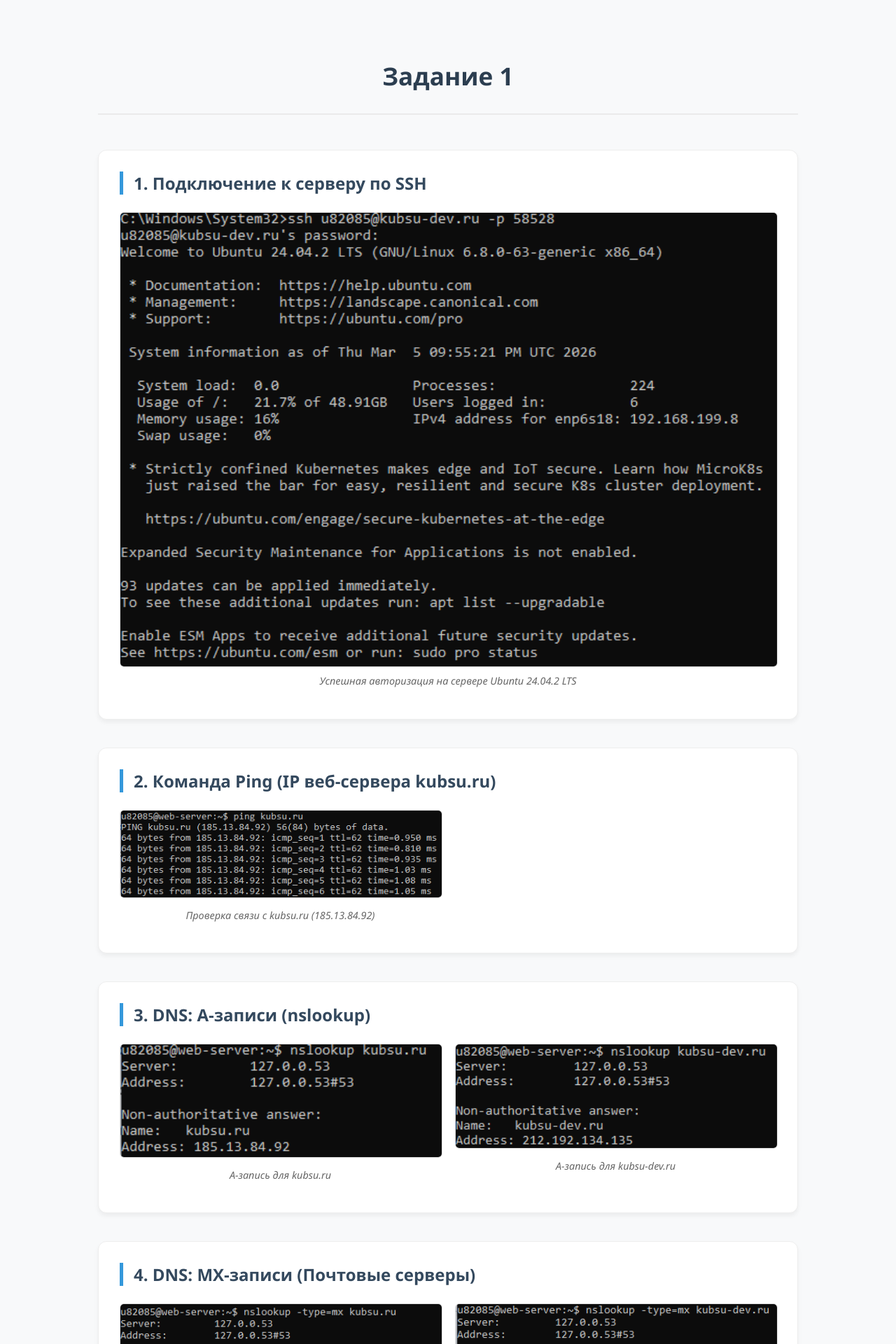
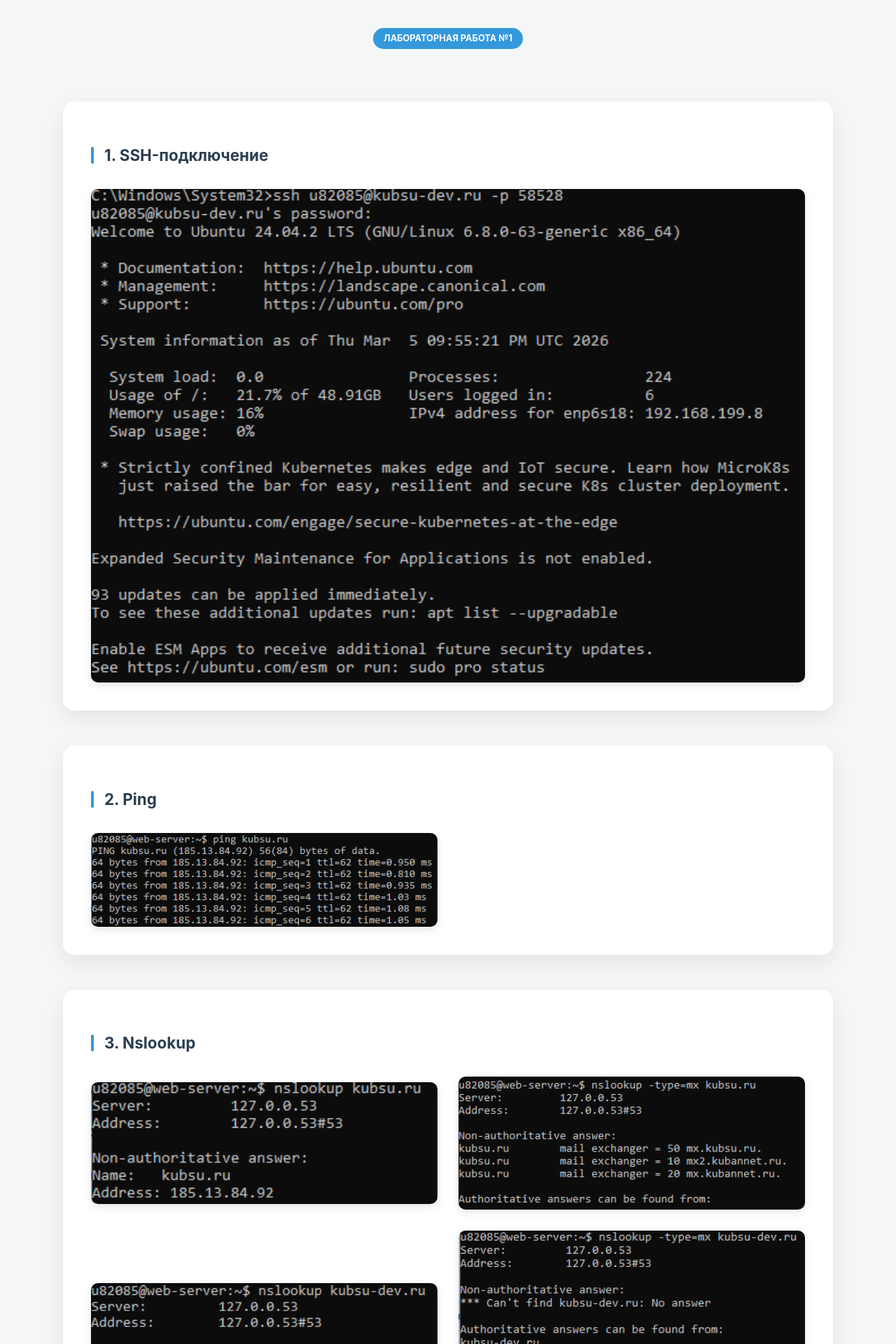
Before and after one commit to tvorozochek/s0195820-web-1, a PHP site: page / in a window 1280 px wide. Shown: the top 1920 px of the page at 70% size. Run offline with PHP 8.4, Linux system fonts and the light colour scheme.

Commit message:
Обновил дизайн и структуру сайта

```diff
--- a/index.html
+++ b/index.html
@@ -3,94 +3,83 @@
 <head>
     <meta charset="UTF-8">
     <meta name="viewport" content="width=device-width, initial-scale=1.0">
-    <title>Отчет по Заданию №1</title>
+    <title>Задание 1</title>
     <link rel="stylesheet" href="style.css">
 </head>
 <body>
     <div class="container">
         <header>
-            <h1>Задание 1</h1>
+            <div class="badge">Лабораторная работа №1</div>
         </header>
 
         <main>
             <section class="card">
-                <h2>1. Подключение к серверу по SSH</h2>
+                <h2>1. SSH-подключение</h2>
                 <div class="image-box single">
                     <img src="./img/login.png" alt="SSH Connection">
-                    <p class="caption">Успешная авторизация на сервере Ubuntu 24.04.2 LTS</p>
                 </div>
             </section>
 
             <section class="card">
-                <h2>2. Команда Ping (IP веб-сервера kubsu.ru)</h2>
+                <h2>2. Ping</h2>
                 <div class="image-grid">
                     <div class="image-box">
-                        <img src="./img/ping.png" alt="Ping 1">
-                        <p class="caption">Проверка связи с kubsu.ru (185.13.84.92)</p>
+                        <img src="./img/ping.png" alt="Ping kubsu.ru">
                     </div>
                 </div>
             </section>
 
             <section class="card">
-                <h2>3. DNS: A-записи (nslookup)</h2>
+                <h2>3. Nslookup</h2>
                 <div class="image-grid">
                     <div class="image-box">
-                        <img src="./img/nslookup.png" alt="nslookup kubsu.ru">
-                        <p class="caption">A-запись для kubsu.ru</p>
+                        <img src="./img/nslookup.png" alt="A-records">
                     </div>
                     <div class="image-box">
-                        <img src="./img/nslookup-dev.png" alt="nslookup kubsu-dev.ru">
-                        <p class="caption">A-запись для kubsu-dev.ru</p>
+                        <img src="./img/nslookup-mx.png" alt="MX-records">
+                    </div>
+                    <div class="image-box">
+                        <img src="./img/nslookup-dev.png" alt="A-records">
+                    </div>
+                    <div class="image-box">
+                        <img src="./img/nslookup-mx-dev.png" alt="MX-records">
                     </div>
                 </div>
             </section>
 
             <section class="card">
-                <h2>4. DNS: MX-записи (Почтовые серверы)</h2>
+                <h2>4. Whois</h2>
                 <div class="image-grid">
-                    <div class="image-box">
-                        <img src="./img/nslookup-mx.png" alt="MX kubsu.ru">
-                        <p class="caption">Почтовые шлюзы kubsu.ru</p>
+                    <div class="image-box highlight">
+                        <img src="./img/whois.png" alt="Whois kubsu.ru">
+                        <p class="caption">kubsu.ru зарегистрирован в 1998 году</p>
                     </div>
-                    <div class="image-box">
-                        <img src="./img/nslookup-mx-dev.png" alt="MX kubsu-dev.ru">
-                        <p class="caption">Результат поиска MX для kubsu-dev.ru</p>
+                    <div class="image-box highlight">
+                        <img src="./img/whois-dev.png" alt="Whois kubsu-dev.ru">
+                        <p class="caption">kubsu-dev.ru зарегистрирован в 2020 году</p>
                     </div>
                 </div>
             </section>
 
             <section class="card">
-                <h2>5. Дата регистрации доменов (Whois)</h2>
-                <div class="image-grid">
-                    <div class="image-box">
-                        <img src="./img/whois.png" alt="Whois kubsu.ru">
-                        <p class="caption">Регистрация kubsu.ru: 1998-03-28</p>
-                    </div>
-                    <div class="image-box">
-                        <img src="./img/whois-dev.png" alt="Whois kubsu-dev.ru">
-                        <p class="caption">Регистрация kubsu-dev.ru: 2020-02-12</p>
-                    </div>
+                <h2>5. Развертывание через Git</h2>
+                <div class="image-box single">
+                    <img src="./img/task5.png" alt="Git Deployment">
+                    <p class="caption">Процесс клонирования репозитория из GitHub в директорию ~/www на сервере</p>
                 </div>
             </section>
 
-            <section class="card">
-                <h2>6. Работа с файлами по SFTP (Шаг 6)</h2>
+            <section class="card secondary">
+                <h2>6. Работа в SFTP-клиенте</h2>
                 <div class="image-box single">
-                    <img src="./img/image.png" alt="FileZilla Transfer">
-                    <p class="caption">Интерфейс FileZilla: загрузка файлов index.jss и index.php</p>
-                </div>
-            </section>
-
-            <section class="card placeholder">
-                <h2>7. Git-репозиторий (Шаг 5)</h2>
-                <div class="image-box single">
-                    <div class="empty-state">Сюда добавьте скриншот выполнения команд git clone / git push</div>
+                    <img src="./img/task6.png" alt="FileZilla">
+                    <p class="caption">FileZilla: Синхронизация локальных файлов с удаленным сервером</p>
                 </div>
             </section>
         </main>
 
         <footer>
-            <p>© 2026 Лабораторная работа №1</p>
+            <p>© 2026 • Кафедра информационных технологий • КубГУ</p>
         </footer>
     </div>
 </body>
--- a/style.css
+++ b/style.css
@@ -1,106 +1,126 @@
+:root {
+    --primary: #3498db;
+    --dark: #2c3e50;
+    --bg: #f4f7f6;
+    --text: #333;
+    --shadow: 0 10px 30px rgba(0,0,0,0.08);
+}
+
 body {
-    background-color: #f8f9fa;
-    color: #333;
-    font-family: 'Segoe UI', Tahoma, Geneva, Verdana, sans-serif;
+    background-color: var(--bg);
+    color: var(--text);
+    font-family: 'Inter', -apple-system, sans-serif;
+    line-height: 1.6;
     margin: 0;
-    padding: 0;
 }
 
 .container {
-    max-width: 1000px;
-    margin: 40px auto;
-    padding: 20px;
+    max-width: 1100px;
+    margin: 0 auto;
+    padding: 40px 20px;
 }
 
+/* Header styling */
 header {
     text-align: center;
-    margin-bottom: 50px;
-    border-bottom: 2px solid #eaeaea;
-    padding-bottom: 20px;
+    margin-bottom: 60px;
+}
+
+.badge {
+    display: inline-block;
+    background: var(--primary);
+    color: white;
+    padding: 5px 15px;
+    border-radius: 20px;
+    font-size: 0.8rem;
+    font-weight: bold;
+    text-transform: uppercase;
+    margin-bottom: 15px;
 }
 
 h1 {
-    color: #2c3e50;
-    font-size: 2.2rem;
-    margin-bottom: 10px;
+    color: var(--dark);
+    font-size: 2.5rem;
+    margin: 0 0 15px 0;
 }
 
-.subtitle {
-    font-size: 1.1rem;
+.user-info {
     color: #7f8c8d;
+    display: flex;
+    justify-content: center;
+    gap: 30px;
 }
 
+/* Card Improvements */
 .card {
     background: #fff;
-    border-radius: 12px;
-    box-shadow: 0 4px 6px rgba(0,0,0,0.05);
-    padding: 30px;
-    margin-bottom: 40px;
-    border: 1px solid #eee;
+    border-radius: 16px;
+    box-shadow: var(--shadow);
+    padding: 40px;
+    margin-bottom: 50px;
+    transition: transform 0.3s ease;
+    border: none;
+}
+
+.card:hover {
+    transform: translateY(-5px);
 }
 
 h2 {
-    color: #34495e;
-    font-size: 1.5rem;
-    margin-top: 0;
-    margin-bottom: 25px;
-    border-left: 5px solid #3498db;
-    padding-left: 15px;
+    color: var(--dark);
+    font-size: 1.4rem;
+    margin-bottom: 30px;
+    display: flex;
+    align-items: center;
 }
 
+h2::before {
+    content: '';
+    width: 4px;
+    height: 24px;
+    background: var(--primary);
+    margin-right: 15px;
+    border-radius: 2px;
+}
+
+/* Grid system */
 .image-grid {
     display: grid;
     grid-template-columns: 1fr 1fr;
-    gap: 20px;
-}
-
-.image-box {
-    text-align: center;
+    gap: 30px;
+    align-items: center;
 }
 
 .image-box img {
     width: 100%;
-    border-radius: 6px;
-    border: 1px solid #ddd;
-    transition: transform 0.2s ease;
-}
-
-.image-box img:hover {
-    transform: scale(1.02);
+    border-radius: 10px;
+    box-shadow: 0 4px 12px rgba(0,0,0,0.1);
+    display: block;
 }
 
 .caption {
-    font-size: 0.9rem;
-    color: #666;
-    margin-top: 10px;
-    font-style: italic;
+    font-size: 0.85rem;
+    color: #95a5a6;
+    margin-top: 15px;
+    text-align: center;
 }
 
-.single img {
-    max-width: 100%;
-    display: block;
-    margin: 0 auto;
-}
-
-.empty-state {
-    height: 200px;
-    background: #f1f1f1;
-    display: flex;
-    align-items: center;
-    justify-content: center;
-    border: 2px dashed #ccc;
-    color: #999;
-    border-radius: 8px;
+.info-text {
+    background: #fcfcfc;
+    padding: 20px;
+    border-radius: 10px;
+    border-left: 3px solid #eee;
 }
 
 footer {
     text-align: center;
-    padding: 40px 0;
+    padding: 60px 0;
     color: #bdc3c7;
+    font-size: 0.9rem;
 }
 
-@media (max-width: 768px) {
-    .image-grid {
-        grid-template-columns: 1fr;
-    }
+/* Responsive */
+@media (max-width: 850px) {
+    .image-grid { grid-template-columns: 1fr; }
+    h1 { font-size: 1.8rem; }
 }
```
Also changed, not shown: img/task5.png (added), img/task6.png (added).
